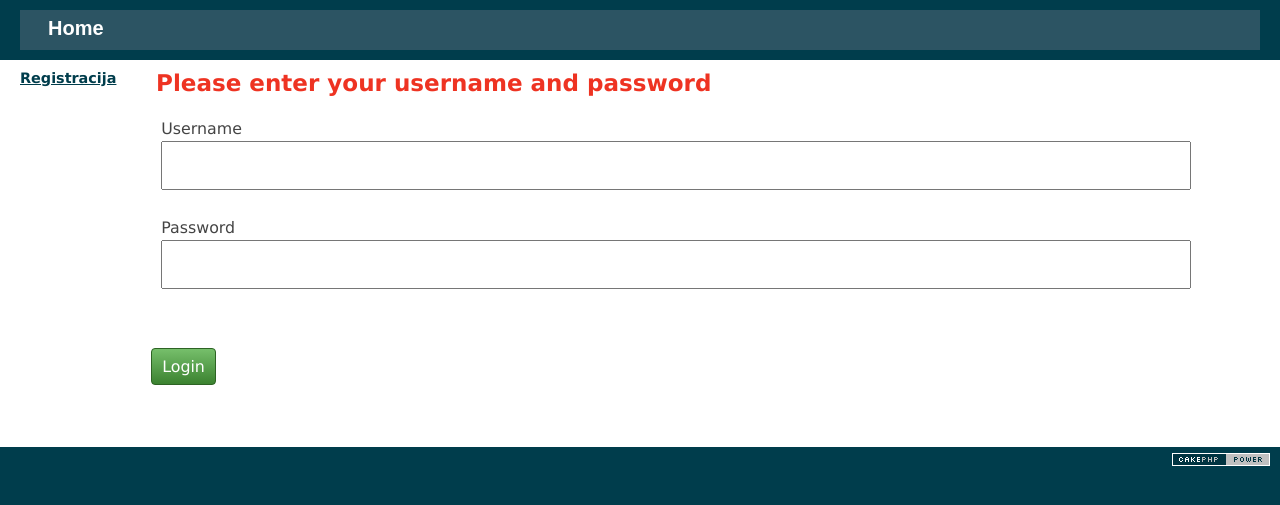
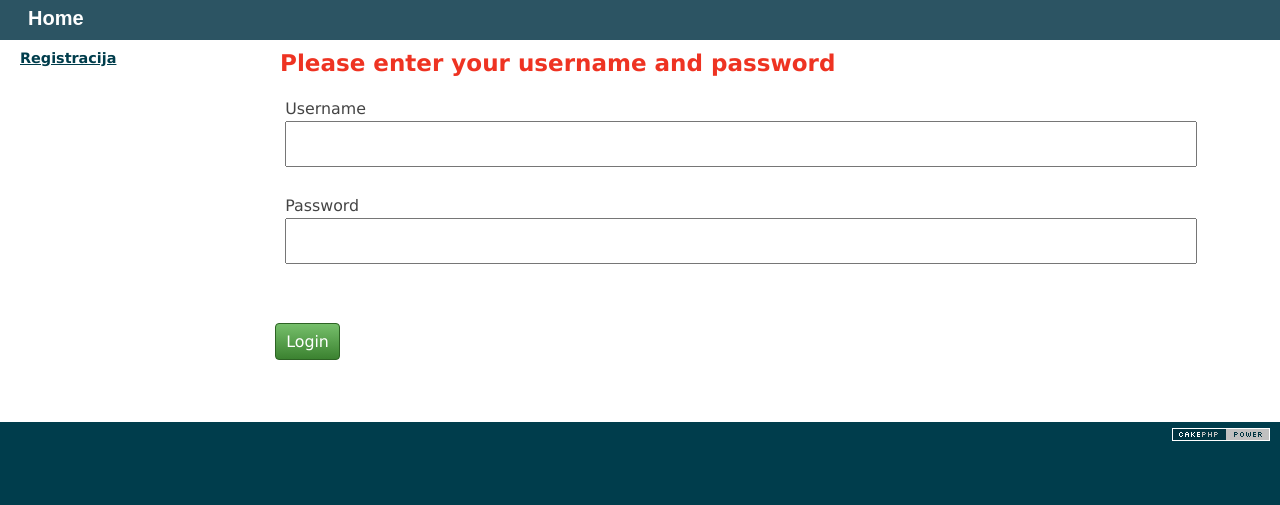
Before and after one commit to dofahkiin/Dvorana, a CakePHP app: the page made by app/View/Home/home.ctp in a window 1280 px wide. Shown: the top 505 px of the page. Run offline with PHP 8.4 and a stand-in for CakePHP, Linux system fonts and the light colour scheme; the template is opened without the code that fills it, so the values that code supplies are empty; form fields are guessed from the names that the template uses; some libraries are stand-ins or nearby versions.

Commit message:
Izmjenjen css.

```diff
--- a/app/webroot/css/cake.generic.css
+++ b/app/webroot/css/cake.generic.css
@@ -78,7 +78,7 @@ p {
 }
 
 #header{
-	padding: 10px 20px;
+	/*padding: 10px 20px;*/
 }
 #header h1 {
 	line-height:20px;
@@ -118,7 +118,7 @@ div.form,
 div.index,
 div.view {
 	float:right;
-	width:90%;
+	width:80%;
     /*border-left:1px solid #666;
      padding:10px 2%; */
 }
--- a/app/webroot/css/jquery.weekcalendar.css
+++ b/app/webroot/css/jquery.weekcalendar.css
@@ -19,6 +19,7 @@
 	border-collapse: collapse;
     border-spacing: 0;
     border-left:1px solid #666;
+    margin:0px;
 }
 .wc-container table td {
 	margin: 0;
```
